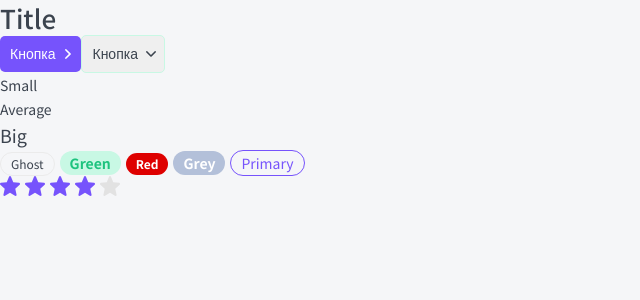
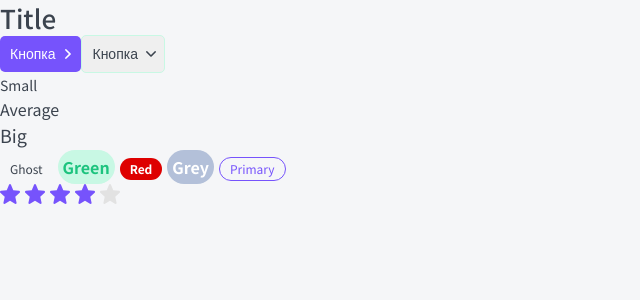
Before and after one commit to LiiaZubova07/TopApp_Next.js, a Next.js app: page / in a window 1280 px wide. Shown: the top 300 px of the page, without its empty margins (0-640 px from the left). Built offline with nearby package versions, Linux system fonts and the light colour scheme.

Commit message:
add: edit

```diff
--- a/components/Button/Button.tsx
+++ b/components/Button/Button.tsx
@@ -8,12 +8,11 @@ export const Button = ({
   appearance,
   arrow = "none",
   children,
-  className,
   ...props
 }: ButtonProps): JSX.Element => {
   return (
     <button
-      className={cn(styles.button, className, {
+      className={cn(styles.button,{
         [styles.primary]: appearance == "primary",
         [styles.ghost]: appearance == "ghost",
       })}
--- a/components/P/P.module.css
+++ /dev/null
@@ -1,18 +0,0 @@
-.p {
-  margin: 0;
-}
-
-.s {
-  font-size: 14px;
-  line-height: 24px;
-}
-
-.m {
-  font-size: 16px;
-  line-height: 24px;
-}
-
-.l {
-  font-size: 18px;
-  line-height: 29px;
-}
--- a/components/P/P.tsx
+++ /dev/null
@@ -1,23 +0,0 @@
-import { PProps } from "./P.props";
-import styles from "./P.module.css";
-import cn from "classnames";
-
-export const P = ({
-  size = "s",
-  children,
-  className,
-  ...props
-}: PProps): JSX.Element => {
-  return (
-    <p
-      className={cn(styles.p, className, {
-        [styles.s]: size == "s",
-        [styles.m]: size == "m",
-        [styles.l]: size == "l",
-      })}
-      {...props}
-    >
-      {children}
-    </p>
-  );
-};
--- a/components/Tag/Tag.module.css
+++ /dev/null
@@ -1,52 +0,0 @@
-.tag {
-  display: inline-block;
-
-  box-sizing: border-box;
-  margin-right: 5px;
-  border-radius: 20px;
-}
-
-.s {
-  padding: 5px 10px;
-
-  font-size: 12px;
-  line-height: 12px;
-}
-
-.m {
-  padding: 5px 10px;
-
-  font-size: 14px;
-  line-height: 14px;
-}
-
-.ghost {
-  border: 1px solid var(--grey-light);
-}
-
-.red {
-  color: var(--white);
-  background: #de0000;
-
-  font-weight: bold;
-}
-
-.grey {
-  color: var(--white);
-  background: #b3c0d9;
-
-  font-weight: bold;
-}
-
-.green {
-  color: var(--green);
-  background: var(--green-light);
-
-  font-weight: bold;
-}
-
-.primary {
-  color: var(--primary);
-  background: none;
-  border: 1px solid var(--primary);
-}
--- a/components/Tag/Tag.tsx
+++ /dev/null
@@ -1,32 +0,0 @@
-import { PProps } from "./Tag.props";
-import styles from "./Tag.module.css";
-import cn from "classnames";
-
-export const Tag = ({
-  size = "m",
-  children,
-  color = "ghost",
-  href,
-  className,
-  ...props
-}: PProps): JSX.Element => {
-  return (
-    <div
-      className={cn(styles.tag, className, {
-        [styles.s]: size == "s",
-        [styles.m]: size == "m",
-        [styles.ghost]: color == "ghost",
-        [styles.red]: color == "red",
-        [styles.grey]: color == "grey",
-        [styles.green]: color == "green",
-        [styles.primary]: color == "primary",
-      })}
-      {...props}
-    > {
-      href
-      ? <a href={href}>{children}</a>
-      : <>{children}</>
-    }
-    </div>
-  );
-};
--- a/components/index.ts
+++ b/components/index.ts
@@ -1,5 +1,3 @@
 export * from "./Htag/Htag";
 export * from "./Button/Button";
-export * from "./P/P";
-export * from "./Tag/Tag";
 export * from "./Rating/Rating";
--- a/pages/index.tsx
+++ b/pages/index.tsx
@@ -1,4 +1,4 @@
-import { Button, Htag, P, Tag, Rating } from "../components";
+import { Button, Htag,Rating } from "../components";
 import React, { useState } from "react";
 
 export default function Home(): JSX.Element {
@@ -14,21 +14,15 @@ export default function Home(): JSX.Element {
         Кнопка
       </Button>
 
-      <P size="s">Small</P>
-      <P>Average</P>
-      <P size="l">Big</P>
+      <text className="text text--size-s">Small</text>
+      <text className="text text--size-m">Average</text>
+      <text className="text text--size-l">Big</text>
 
-      <Tag size="s">Ghost</Tag>
-      <Tag size="m" color="green">
-        Green
-      </Tag>
-      <Tag size="s" color="red">
-        Red
-      </Tag>
-      <Tag size="m" color="grey">
-        Grey
-      </Tag>
-      <Tag color="primary">Primary</Tag>
+      <div className="tag tag--size-s">Ghost</div>
+      <div className="tag tag--size-m tag--green ">Green</div>
+      <div className="tag tag--size-s tag--red">Red</div>
+      <div className="tag tag--size-m tag--grey">Grey</div>
+      <div className="tag tag--size-s tag--primary ">Primary</div>
       <Rating rating={rating} isEditable setRating={setRating} />
     </>
   );
--- a/styles/globals.css
+++ b/styles/globals.css
@@ -8,7 +8,7 @@ html,
 body {
   font-family: "Noto Sans KR", sans-serif;
   color: var(--black);
-  background: #F5F6F8;
+  background: #f5f6f8;
 }
 
 a {
@@ -18,7 +18,7 @@ a {
 
 :root {
   --black: #3b434e;
-  --grey-light: #EBEBEB;
+  --grey-light: #ebebeb;
   --white: white;
   --primary: #7653fc;
   --primary-hover: #452caa;
@@ -28,3 +28,88 @@ a {
 
   --font-family: "Noto Sans KR", sans-serif;
 }
+
+/* ---------------------------------------- */
+
+.tag {
+  display: inline-block;
+
+  box-sizing: border-box;
+  margin-right: 5px;
+  border-radius: 20px;
+
+  padding: 5px;
+}
+
+.tag--size-s {
+  padding: 5px 10px;
+
+  font-size: 12px;
+  line-height: 12px;
+}
+
+.tag--m {
+  padding: 5px 10px;
+
+  font-size: 14px;
+  line-height: 14px;
+}
+
+.tag--ghost {
+  border: 1px solid var(--grey-light);
+}
+
+.tag--red {
+  color: var(--white);
+  background: #de0000;
+
+  font-weight: bold;
+}
+
+.tag--grey {
+  color: var(--white);
+  background: #b3c0d9;
+
+  font-weight: bold;
+}
+
+.tag--green {
+  color: var(--green);
+  background: var(--green-light);
+
+  font-weight: bold;
+}
+
+.tag--primary {
+  color: var(--primary);
+  background: none;
+  border: 1px solid var(--primary);
+}
+
+/* ---------------------------------------- */
+
+.text {
+  margin: 0;
+  display: block;
+}
+
+.text--size-s {
+  font-size: 14px;
+  line-height: 24px;
+}
+
+.text--size-m {
+  font-size: 16px;
+  line-height: 24px;
+}
+
+.text--size-l {
+  font-size: 18px;
+  line-height: 29px;
+}
+
+/* ---------------------------------------- */
+
+
+
+/* ---------------------------------------- */
```
Also changed, not shown: components/P/P.props.ts (deleted, +0 -10 lines), components/Tag/Tag.props.ts (deleted, +0 -9 lines).
